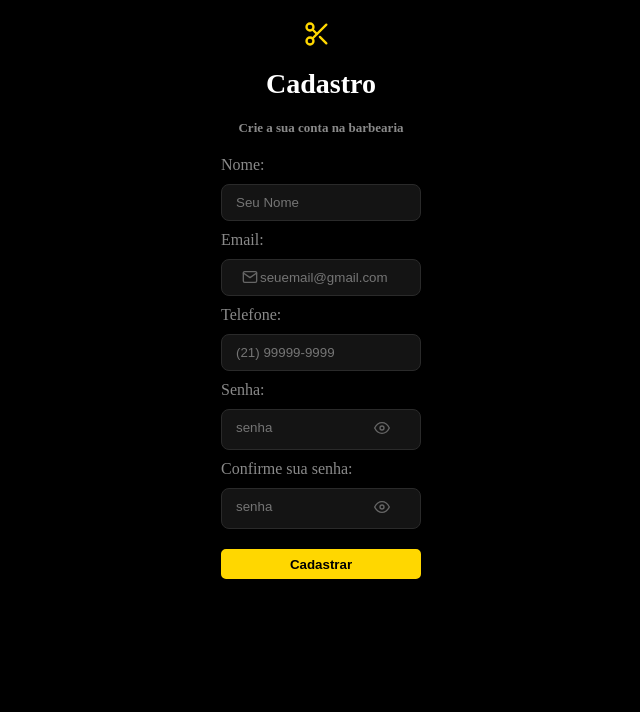
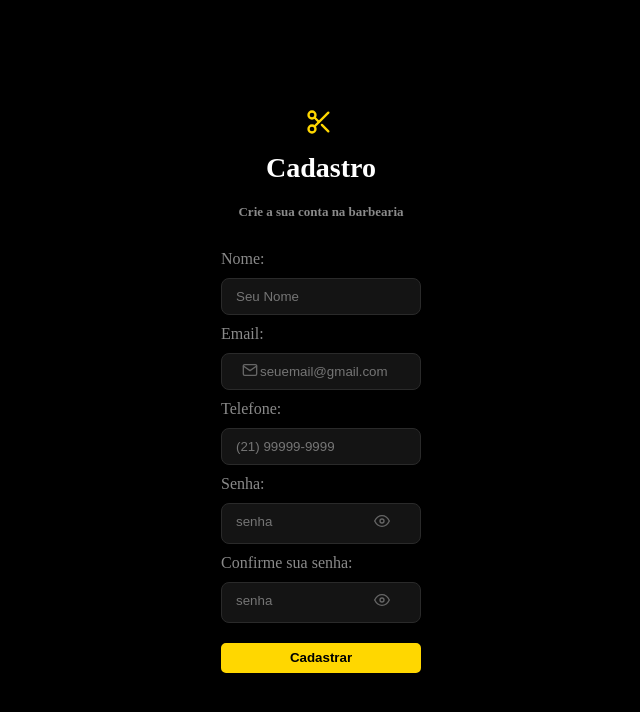
Before and after one commit to Ryang114/gerenciador-barbearia-frontend, a React app: page /cadastro in a window 1280 px wide. Shown: the top 712 px of the page, without its empty margins (319-959 px from the left). Built offline with nearby package versions, Linux system fonts and the light colour scheme; the HTML template or start-up script is replaced by a standard one.

Commit message:
estruturando as paginas de cadastro e login

```diff
--- a/src/pages/cadastro.css
+++ b/src/pages/cadastro.css
@@ -1,19 +1,22 @@
 .cadastro_container {
   align-items: center;
   display: flex;
-  justify-content: flex-start;
+  justify-content: center;
   flex-direction: column;
   min-height: 100vh;
   background-color: var(--primary-color);
 
 }
 
-.cadastro-cabecalho {
+.cadastro_cabecalho {
+  margin-top: 20px;
   color: var(--secondary-color);
   font-size: 30px;
   font-weight: bold;
   padding-bottom: 20px;
   display: flex;
+  flex-direction: column;
+  align-items: center;
 }
 
 .icone_topo {
@@ -40,7 +43,6 @@
 
 .cadastro-form {
   background-color: var(--primary-color);
-  margin-top: 10px;
   padding-top: 10px;
   padding-bottom: 50px;
   box-sizing: border-box;
--- a/src/pages/login.css
+++ b/src/pages/login.css
@@ -25,7 +25,8 @@
 .icone_topo {
   color: var(--terciary-color);
   font-size: 28px;
-  margin-bottom: 8px;
+  margin-top: 200px;
+  margin-right: 70px;
 }
 
 .titulo {
```
